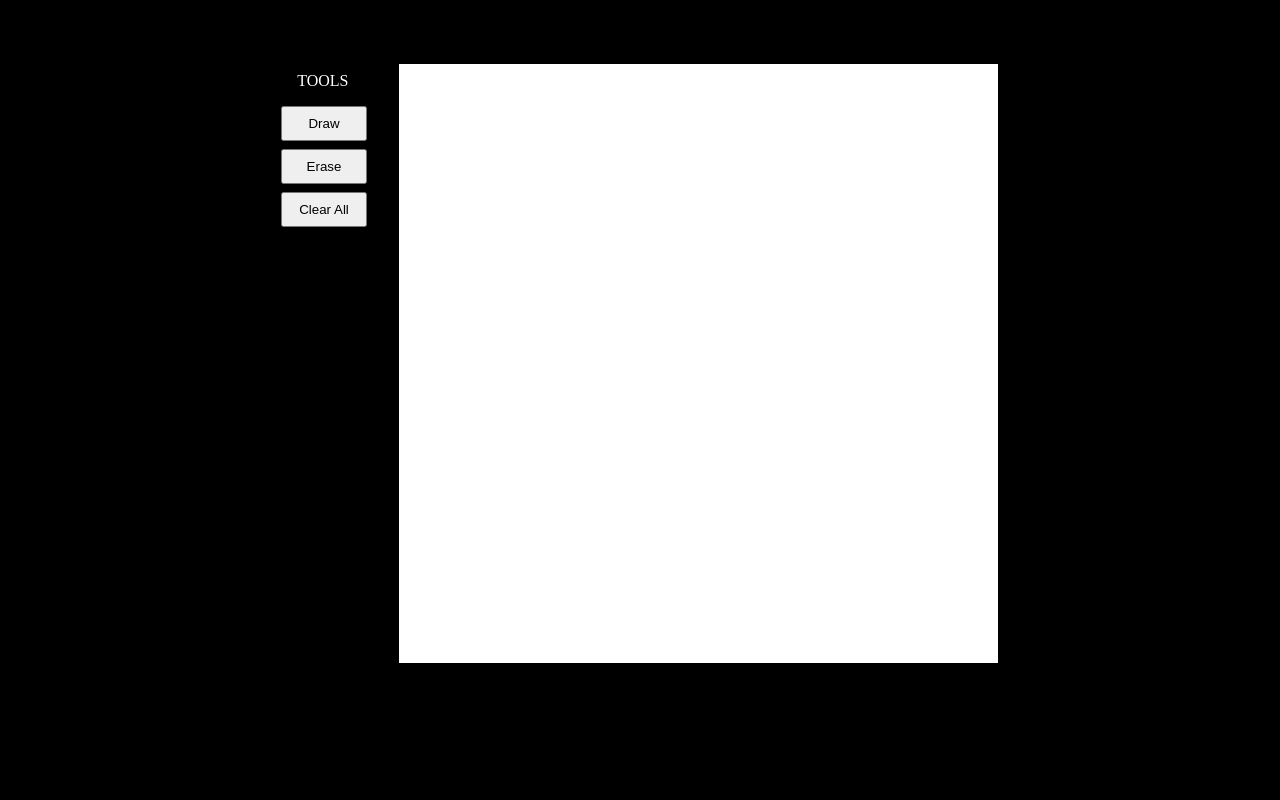
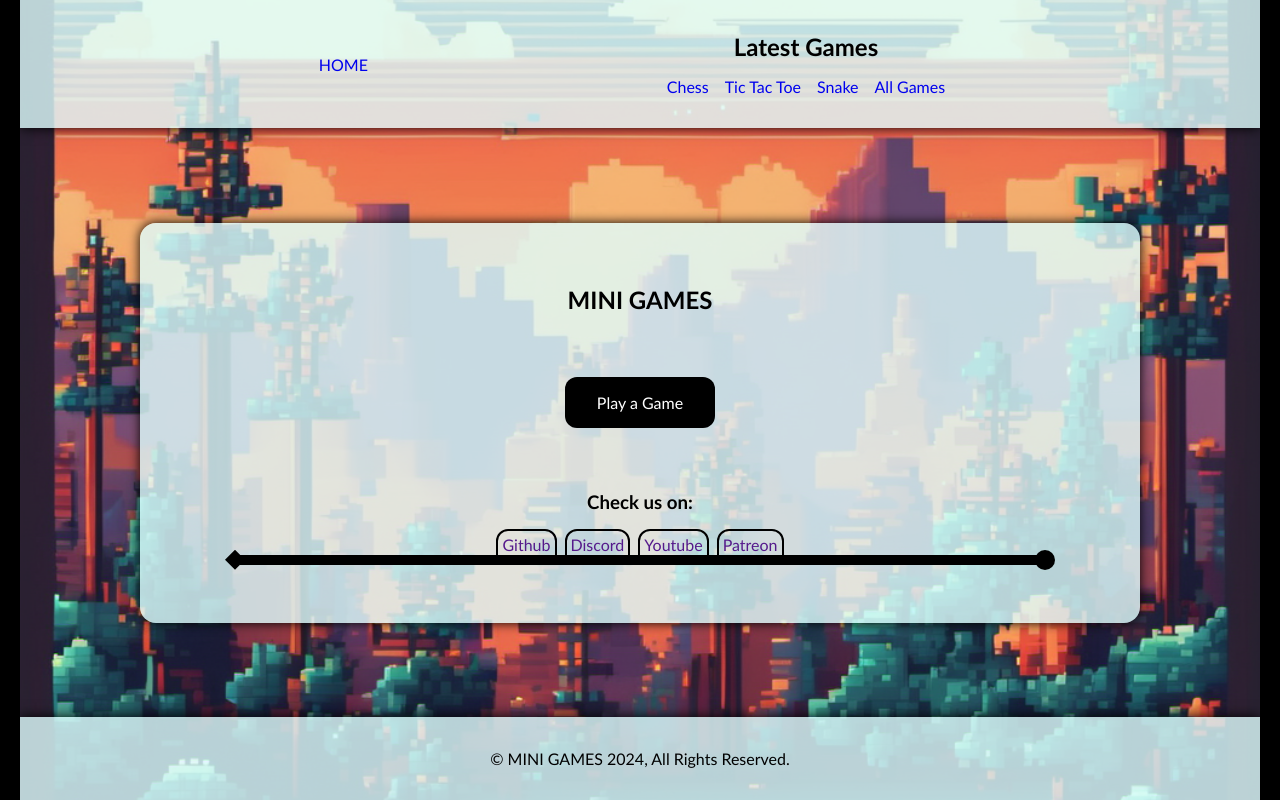
Before and after one commit to sabirama/drawing-canvas, a plain HTML site: page index.html in a window 1280 px wide. Drawn offline with Linux system fonts and the light colour scheme.

Commit message:
second commit

```diff
--- /dev/null
+++ b/gamelist.css
@@ -0,0 +1,18 @@
+main {
+    height: 600px;
+}
+
+.game-list {
+    width: 100%;
+    height: 100%;
+    background: rgba(224, 255, 255, 0.8);
+}
+
+.game-list > div {
+    padding: 1rem;
+}
+
+.game-list > div > ul > li {
+    text-indent: 1rem;
+    font-size: 1.2rem;
+}
--- a/index.html
+++ b/index.html
@@ -3,19 +3,33 @@
 <head>
     <meta charset="UTF-8">
     <meta name="viewport" content="width=device-width, initial-scale=1.0">
-    <title>Document</title>
-    <link rel="stylesheet" href="style.css">
+    <title>Mini Games</title>
+    <link rel="stylesheet" href="./style.css">
 </head>
 <body>
-    <div class="outer">
-        <div id="tools">
-            <span>TOOLS</span>
-            <button value="draw" class="tool-button">Draw</button>
-            <button value="erase" class="tool-button">Erase</button>
-            <button class="clear">Clear All</button>
-        </div>
-        <div id="card-container"></div>
-      </div>
-      <script src="index.js"></script>
+    <section id="root">
+        <main>
+           <div class="display">
+                <h1>MINI GAMES</h1>
+                <a href="./games.html" id="play-game">Play a Game</a>
+                <div class="relative flex col center">
+                    <h3 class="check-on-us">Check us on:</h3>
+                    <ul class="social-links">
+                        <li><a href="">Github</a></li>
+                        <li><a href="">Discord</a></li>
+                        <li><a href="">Youtube</a></li>
+                        <li><a href="">Patreon</a></li>
+
+                        <div class="shapes">
+                            <div class="diamond"></div>
+                            <div class="line"></div>
+                            <div class="circle"></div>
+                         </div>
+                    </ul>
+                </div>
+           </div>
+        </main>
+    </section>
+    <script src="./index.js"></script>
 </body>
 </html>
--- a/index.js
+++ b/index.js
@@ -1,45 +1,30 @@
-const cardContainer = document.getElementById("card-container");
-const canvas = 600;
-const cell = 90 * 90;
-let tool = 'draw';
+function header() {
+    const root =  document.getElementById('root')
+    const header = document.createElement('header');
+    header.innerHTML = `
+    <a href="./index.html">HOME</a>
+    <nav>
+        <h2>Latest Games</h2>
+        <ul>
+            <li><a href="#">Chess</a></li>
+            <li><a href="#">Tic Tac Toe</a></li>
+            <li><a href="#">Snake</a></li>
+            <li><a href="#">All Games</a></li>
+        </ul>
+    </nav>
+    `;
 
-function createCard() {
-  const card = document.createElement("div");
-  card.classList = "card";
-  card.style = `height: ${(canvas/Math.sqrt(cell))}px; width: ${(canvas/Math.sqrt(cell))}px;`
-  cardContainer.appendChild(card);
+   root.insertBefore(header, root.firstChild);
 }
 
-for (let i = 0; i < ((cell)); i++) {
- if (i < ((cell))) {
-   createCard();
- }
+function footer() {
+    const footer = document.createElement('footer');
+    footer.innerHTML = `
+    &copy; MINI GAMES 2024, All Rights Reserved.
+    `;
+
+    document.getElementById('root').appendChild(footer);
 }
 
-cardContainer.style.maxHeight = `${canvas}px`;
-cardContainer.style.maxWidth = `${canvas}px`;
-
-document.querySelectorAll('.card').forEach(item => {
-  item.addEventListener('dragenter', ()=> {
-    switch (tool) {
-        case 'draw':
-            item.classList.add('draw');
-            break;
-        case 'erase':
-            item.classList.remove('draw');
-    }
-})
-})
-
-document.querySelectorAll('.tool-button').forEach(button => {
-    button.addEventListener('click', (e)=> {
-        tool = e.target.value;
-        console.log(tool)
-    })
-})
-
-document.querySelector('.clear').addEventListener('click',()=> {
-    document.querySelectorAll('.draw').forEach(cell => {
-        cell.classList.remove('draw');
-    })
-})
+header();
+footer();
--- a/style.css
+++ b/style.css
@@ -1,44 +1,150 @@
+body {
+  background: black;
+}
+
 * {
   margin: 0;
   padding: 0;
   box-sizing: border-box;
+  text-decoration: none;
 }
 
-body {
+#root {
+  background-image: url(./assets/images/retro-background.png);
+  min-height: 100svh;
+  max-width: 1240px;
+  background-repeat: no-repeat;
+  background-size: cover;
+  background-position: center;
+  display: flex;
+  flex-direction: column;
+  justify-content: space-between;
+  margin: auto;
+  font-family: 'Trebuchet MS', 'Lucida Sans Unicode', 'Lucida Grande', 'Lucida Sans', Arial, sans-serif;
+}
+
+ul {
+  list-style: none;
+}
+
+header, footer, .display {
+  background: rgba(224, 255, 255, 0.8);
+  box-shadow: 0 0 12px black;
+}
+
+header {
+  display: flex;
+  justify-content: space-evenly;
+  align-items: center;
+  padding: 2rem 1rem;
+  z-index: 2;
+}
+
+main {
   display: flex;
   justify-content: center;
-  background: black;
-}
-.outer {
-  display: flex;
-  width: fit-content;
-  max-width: 1200px;
-  height: 100vh;
-  gap: 2rem;
-  padding: 4rem;
-  margin: auto;
+  align-items: center;
 }
 
-#card-container {
+.display {
+  width: 90vw;
+  height: 400px;
+  max-width: 1000px;
   display: flex;
-  flex-wrap: wrap;
+  flex-direction: column;
+  align-items: center;
+  justify-content: space-evenly;
+  border-radius: 1rem;
 }
 
-.card {
-  background-color: white;
+nav {
+  text-align: center;
 }
 
-.draw {
-  background-color: black;
+nav ul {
+  display: flex;
+  padding: 1rem 1rem 0;
+  gap: 1rem;
 }
 
-#tools {
+footer {
+  text-align: center;
+  padding: 2rem;
+}
+
+div.shapes {
+  position: absolute;
+  bottom: -10px;
   display: flex;
+  align-items: center;
+  justify-content: center;
+  width: 100%;
+  max-width: 1000px;
+  transform: translateX(5px);
+}
+
+div.diamond {
+  background: black;
+  clip-path: polygon(50% 0%, 100% 50%, 50% 100%, 0% 50%);
+  height: 20px;
+  width: 20px;
+}
+
+div.circle {
+  background: black;
+  height: 20px;
+  width: 20px;
+  border-radius: 100%;
+  transform: translateX(-10px);
+}
+
+div.line {
+  width: 80%;
+  height: 10px;
+  background: black;
+  transform: translateX(-5px);
+}
+
+.flex {
+  display: flex;
+}
+.col {
   flex-direction: column;
+}
+.center {
+  align-items: center;
+  justify-content: center;
+}
+.relative {
+  position: relative;
+}
+
+.social-links {
+  display: flex;
+  justify-content: center;
   gap: 0.5rem;
+  font-size: 1rem;
+  width: 100vw;
+}
+
+.social-links li {
+  border:2px solid black;
+  border-radius: 12px 12px 0 0;
+  padding: .25rem;
+}
+
+.check-on-us {
+  padding-bottom: 1rem;
+}
+
+#play-game {
+  padding: 1rem 2rem;
+  border-radius: 12px;
+  background: black;
   color: white;
 }
 
-#tools > * {
-    padding: .5rem 1rem;
+aside.left {
+  position: absolute;
+  color: white;
 }
```
Also changed, not shown: games.html (added, +30 -0 lines), assets/images/retro-background.png (added).
